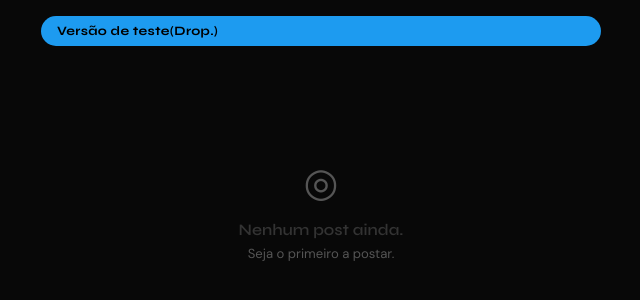
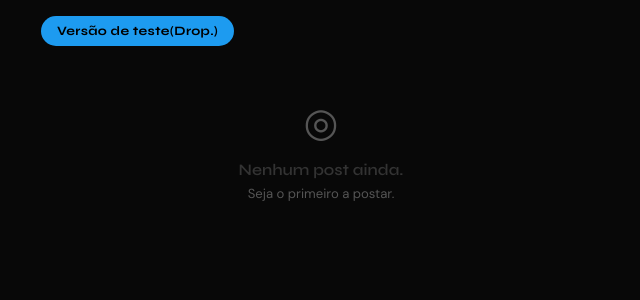
Before and after one commit to SandStormy-pxl/Nexus-v1.0.0.1, a Django app: page / in a window 1280 px wide. Shown: the part 56-356 px from the top of the page, without its empty margins (319-959 px from the left). Run offline with Django 5.2, Linux system fonts and the light colour scheme; the visitor is signed in with stand-in values (Sample User, id 1); data that the repository does not hold is empty.

Commit message:
Atualizar o feed.html

```diff
--- a/templates/feed/feed.html
+++ b/templates/feed/feed.html
@@ -126,7 +126,7 @@
 
     .btn-drop {
       display: flex;
-      positivo: fixed;
+      position: fixed;
       align-items: center;
       margin-bottom: 30px;
       background: #1d9bf0;
```
